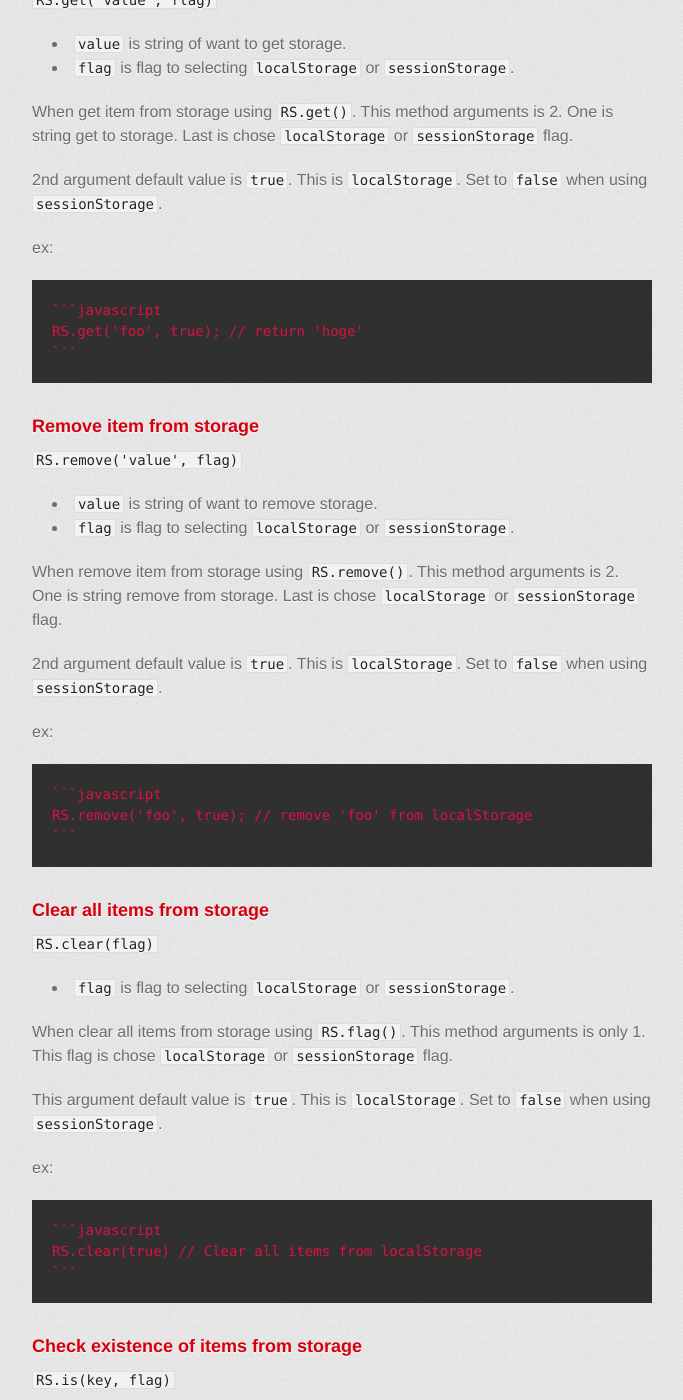
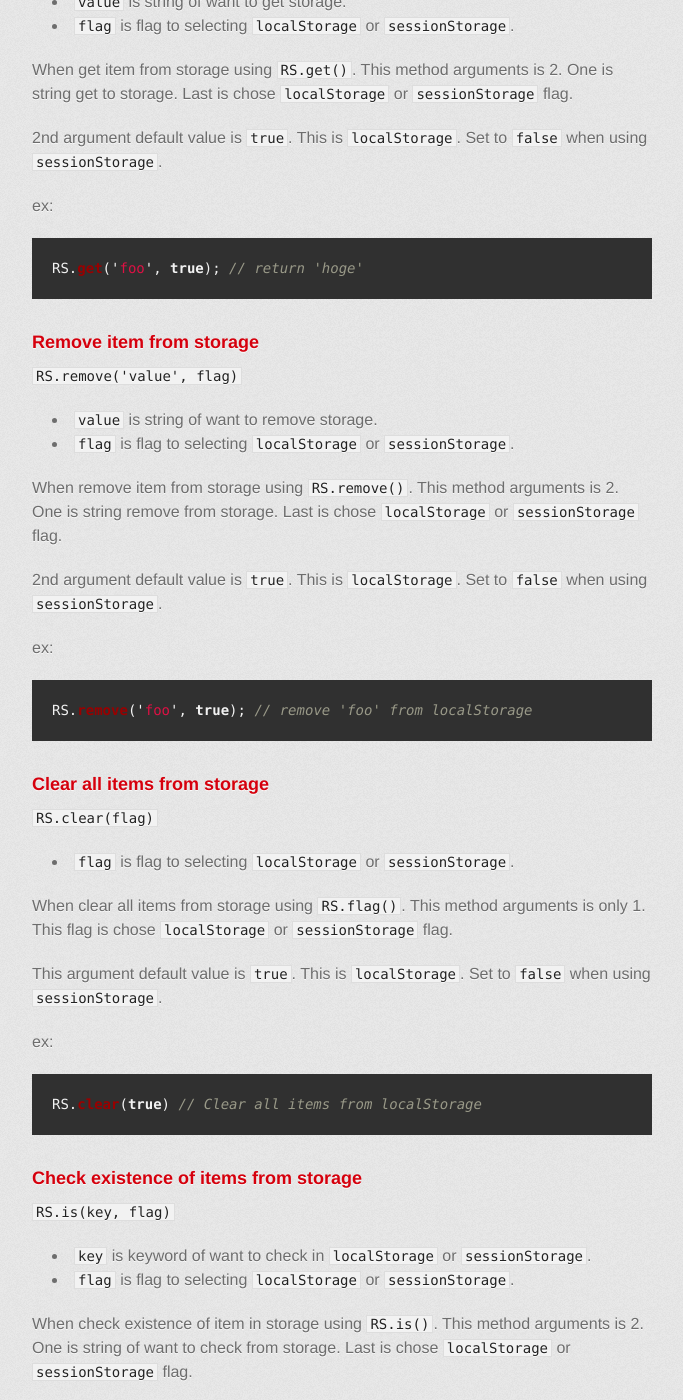
Before and after one commit to Layzie/rockstage_js, a Jekyll site: the page built from index.md, in a window 1280 px wide and 1400 px high, scrolled down 1341 px. Shown: the whole window, without its empty margins (298-981 px from the left). Built offline with Jekyll 4.4.1, drawn with Linux system fonts in a browser that asks for light colours; some web fonts are replaced; some of the changed text lies outside the part shown.

Commit message:
oops.. remove unnecessary words

````diff
--- a/index.md
+++ b/index.md
@@ -35,13 +35,11 @@ One is object set to storage. Last is chose `localStorage` or `sessionStorage` f
 
 ex:
 {% highlight javascript %}
-```javascript
 RS.put({
   foo: 'hoge',
   bar: 'fuga',
   baz: 'hogera'
 }, true);
-```
 {% endhighlight %}
 
 ### Get item from storage
@@ -58,9 +56,7 @@ One is string get to storage. Last is chose `localStorage` or `sessionStorage` f
 
 ex:
 {% highlight javascript %}
-```javascript
 RS.get('foo', true); // return 'hoge'
-```
 {% endhighlight %}
 
 ### Remove item from storage
@@ -77,9 +73,7 @@ One is string remove from storage. Last is chose `localStorage` or `sessionStora
 
 ex:
 {% highlight javascript %}
-```javascript
 RS.remove('foo', true); // remove 'foo' from localStorage
-```
 {% endhighlight %}
 
 ### Clear all items from storage
@@ -95,9 +89,7 @@ This argument default value is `true`. This is `localStorage`. Set to `false` wh
 
 ex:
 {% highlight javascript %}
-```javascript
 RS.clear(true) // Clear all items from localStorage
-```
 {% endhighlight %}
 
 ### Check existence of items from storage
@@ -114,9 +106,7 @@ This argument default value is `true`. This is `localStorage`. Set to `false` wh
 
 ex:
 {% highlight javascript %}
-```javascript
 RS.is('hoge', true) // Check 'hoge' in localStorage
-```
 {% endhighlight %}
 
 ### Check length of items from storage
@@ -131,9 +121,7 @@ This argument default value is `true`. This is `localStorage`. Set to `false` wh
 
 ex:
 {% highlight javascript %}
-```javascript
 RS.length(true) // Return the length of localStorage.
-```
 {% endhighlight %}
 
 ## Test enviroments
````
